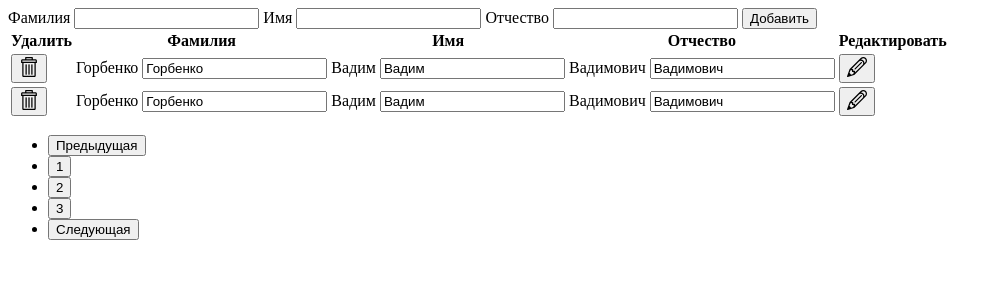
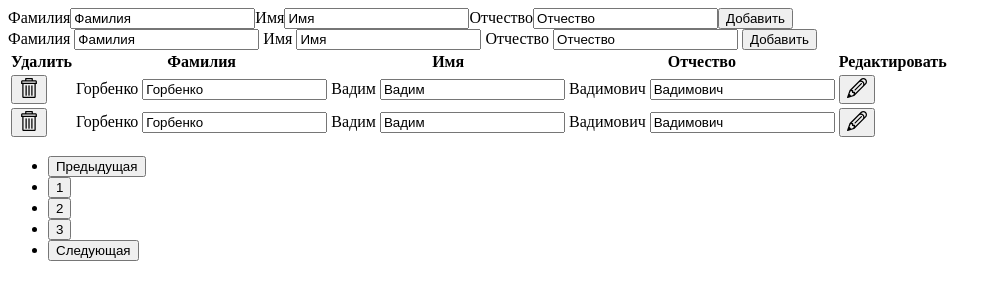
Before and after one commit to VadimGorbenko/editeble-list, a React (Create React App) app: page / in a window 1280 px wide. Shown: the top 300 px of the page, without its empty margins (0-1002 px from the left). Built offline with nearby package versions, Linux system fonts and the light colour scheme.

Commit message:
Добавлен и выведен компонент AddForm

```diff
--- a/public/index.html
+++ b/public/index.html
@@ -13,13 +13,13 @@
     <div id="root"></div>
     <form>
       <label>Фамилия
-        <input type="text",value="Фамилия",placeholder="Фамилия">
+        <input type="text" value="Фамилия",placeholder="Фамилия">
       </label>
       <label>Имя
-        <input type="text",value="Имя",placeholder="Имя">
+        <input type="text" value="Имя",placeholder="Имя">
       </label>
       <label>Отчество
-        <input type="text",value="Отчество",placeholder="Отчество">
+        <input type="text" value="Отчество",placeholder="Отчество">
       </label>
       <input type="submit" value="Добавить">
     </form>
@@ -62,7 +62,7 @@
             <input type="text" class='list-block__table-cell-input visibility-hidden' value="Вадимович" placeholder="Вадимович"/>
           </td>
           <td class="list-block__table-cell">
-            <button class={'btn' + (this.state.editeble ? ' btn_edite-active' : ' btn_edite')} aria-label="Редактировать" onClick = {this.editTableListElem}>
+            <button class='btn btn_edite' aria-label="Редактировать" >
               <svg x="0px" y="0px" width="20px" height="20px" viewBox="0 0 32 32">
                 <path d="M30.276,1.722C29.168,0.611,27.69,0,26.121,0s-3.045,0.61-4.154,1.72L4.294,19.291c-0.105,0.104-0.185,0.229-0.235,0.367
                 l-4,11c-0.129,0.355-0.046,0.756,0.215,1.031C0.466,31.891,0.729,32,1,32c0.098,0,0.196-0.014,0.293-0.044l9.949-3.052
--- a/src/App.js
+++ b/src/App.js
@@ -1,7 +1,12 @@
 import React, {Component} from 'react';
+import AddForm from "./components/AddForm/"
 
 export default class App extends Component{
 	render(){
-		return(null)
+		return(
+			<div>
+				<AddForm/>
+			</div>
+		)
 	}
 }
--- /dev/null
+++ b/src/components/AddForm/index.jsx
@@ -0,0 +1,20 @@
+import React, {Component} from 'react';
+
+export default class AddForm extends Component{
+	render(){
+		return(
+			<form>
+	      <label>Фамилия
+	        <input type="text" value="Фамилия" placeholder="Фамилия"/>
+	      </label>
+	      <label>Имя
+	        <input type="text" value="Имя" placeholder="Имя"/>
+	      </label>
+	      <label>Отчество
+	        <input type="text" value="Отчество" placeholder="Отчество"/>
+	      </label>
+	      <input type="submit" value="Добавить"/>
+   		</form>
+		)
+	}
+}
```
